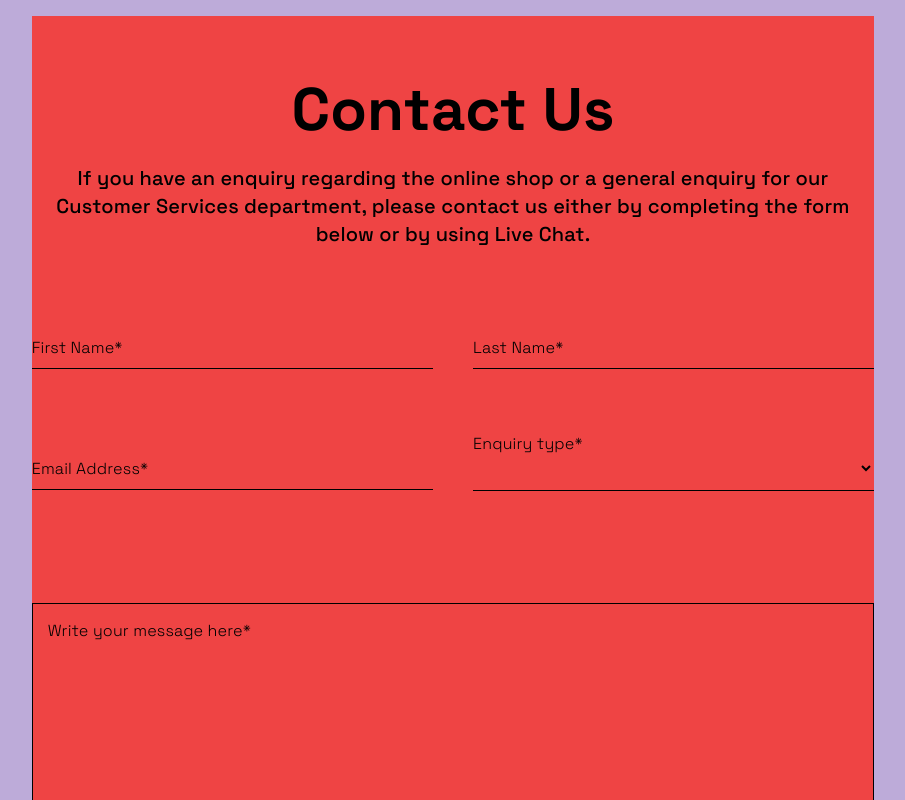
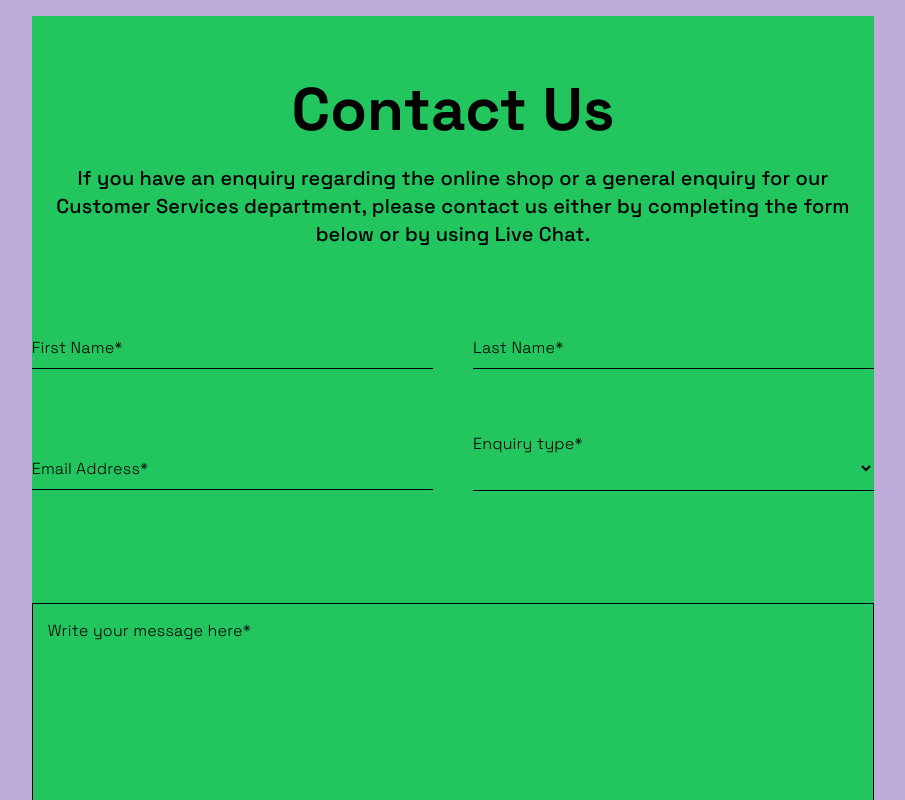
Before and after one commit to tshilliday/web-form, a Vue app: page / in a window 1280 px wide. Shown: the top 800 px of the page, without its empty margins (187-1092 px from the left). Built offline with nearby package versions, Linux system fonts and the light colour scheme.

Commit message:
change to green

```diff
--- a/src/components/SignupForm.vue
+++ b/src/components/SignupForm.vue
@@ -34,7 +34,7 @@
       <div class="flex-1 grid grid-cols-6 md:grid-cols-12 px-2 py-4">
         <!-- add main area -->
         <div
-          class="col-span-6 col-start-1 md:col-span-10 md:col-start-2 xl:col-span-8 xl:col-start-3 flex flex-col bg-red-500"
+          class="col-span-6 col-start-1 md:col-span-10 md:col-start-2 xl:col-span-8 xl:col-start-3 flex flex-col bg-green-500"
         >
           <span
             class="block overflow-hidden flex flex-col items-center text-center pb-6"
```
